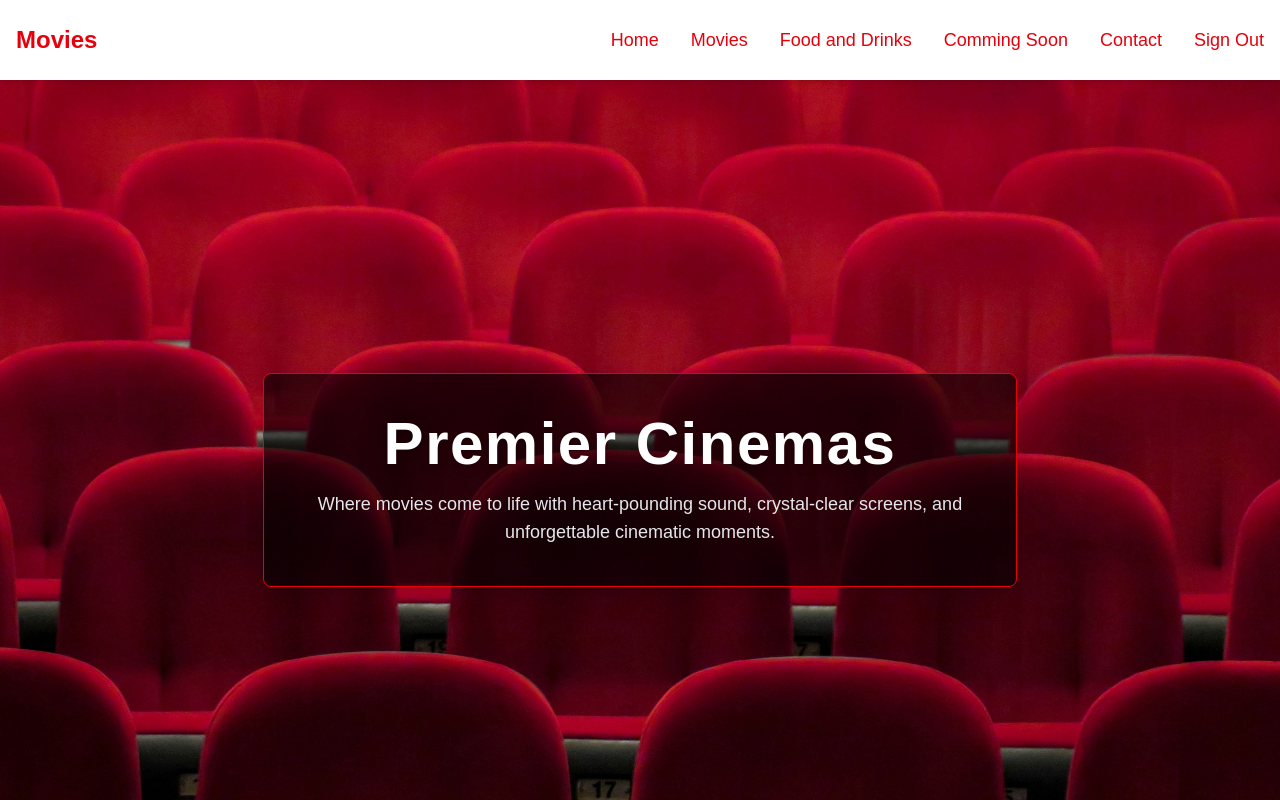
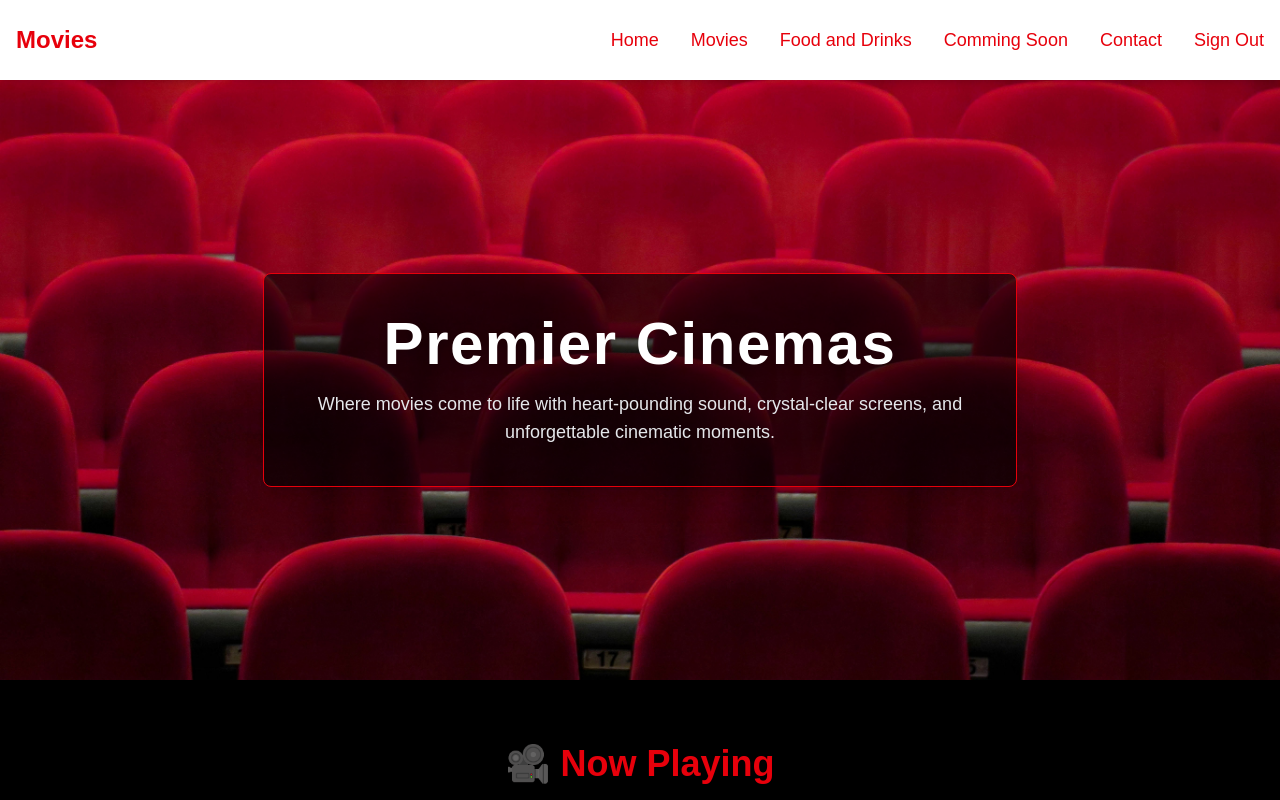
Before and after one commit to SantinoGiordano/theaterAppFrontend, a Next.js app: page /home in a window 1280 px wide. Shown: the top 800 px of the page. Built offline with nearby package versions, Linux system fonts and the light colour scheme.

Commit message:
created a h-150

```diff
--- a/app/(root)/home/page.tsx
+++ b/app/(root)/home/page.tsx
@@ -3,7 +3,7 @@ export default function Home() {
     <>
       {/* HERO / PARALLAX BANNER */}
       <div
-        className="min-h-screen bg-fixed bg-cover bg-center flex items-center justify-center"
+        className="h-150 bg-fixed bg-cover bg-center flex items-center justify-center"
         style={{
           backgroundImage: "url('/theaterSeats.jpg')",
         }}
```
